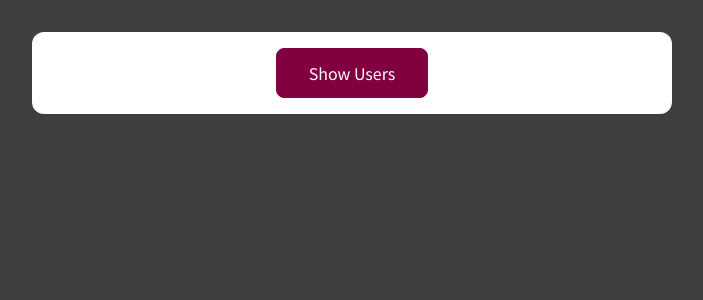
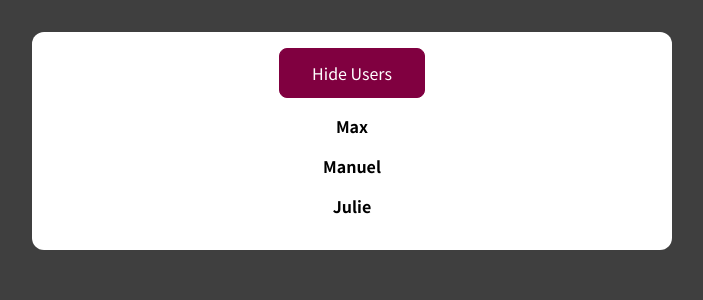
Before and after one commit to zerocool01010/13thsection-class-basedcomps, a React (Create React App) app: page / in a window 1280 px wide. Shown: the top 300 px of the page, without its empty margins (288-991 px from the left). Built offline with nearby package versions, Linux system fonts and the light colour scheme.

Commit message:
Ahora funcionando, faltaba el usersList en el render() y el .state despues de los this de los buttons del return

```diff
--- a/src/components/Users.js
+++ b/src/components/Users.js
@@ -1,7 +1,6 @@
-import { useState } from "react";
+/* import { useState } from "react"; */
 import { Component } from "react"; //siempre importar Component from react cuando trabajemos con clases
 import User from "./User";
-
 import classes from "./Users.module.css";
 
 const DUMMY_USERS = [
@@ -22,19 +21,27 @@ class Users extends Component {
   }
 
   toggleUsersHandler() {
-    this.setState({
-      //setState es el metodo por el cual modificamos el state de la clase en la cual estamos, y since solo podemos tener un unico this.state por clase, entonces todos los estados deben ir adentro
-      showUsers: false, //a diferencia de los components functions, donde el nuevo state sobreescribe el viejo state, con clases el nuevo state se mergea con el viejo, por lo cual cambia solo lo especificado, pero mantiene lo no especificado
+    this.setState((curState) => { //setState es el metodo por el cual modificamos el state de la clase en la cual estamos, y since solo podemos tener un unico this.state por clase, entonces todos los estados deben ir adentro
+      return {showUsers: !curState.showUsers}; //a diferencia de los components functions, donde el nuevo state sobreescribe el viejo state, con clases el nuevo state se mergea con el viejo, por lo cual cambia solo lo especificado, pero mantiene lo no especificado
     }); // en el caso anterior modificara el bool de showUsers pero no hara nada con el string de more, lo mantendra tal cual esta
   }
 
   render() {
+
+    const usersList = (
+      <ul>
+        {DUMMY_USERS.map((user) => (
+          <User key={user.id} name={user.name} />
+        ))}
+      </ul>
+    );
+
     return (
       <div className={classes.users}>
         <button onClick={this.toggleUsersHandler.bind(this)}>{/* el bind sirve para decirle algo asi como que el this se refiere al contexto de esta clase */}
-          {this.showUsers ? "Hide" : "Show"} Users
+          {this.state.showUsers ? "Hide" : "Show"} Users
         </button>
-        {this.showUsers && this.usersList}
+        {this.state.showUsers && usersList}
       </div>
     );
   }
```
Also changed, not shown: 1 other file (tests, documents, lock files or other folders).
